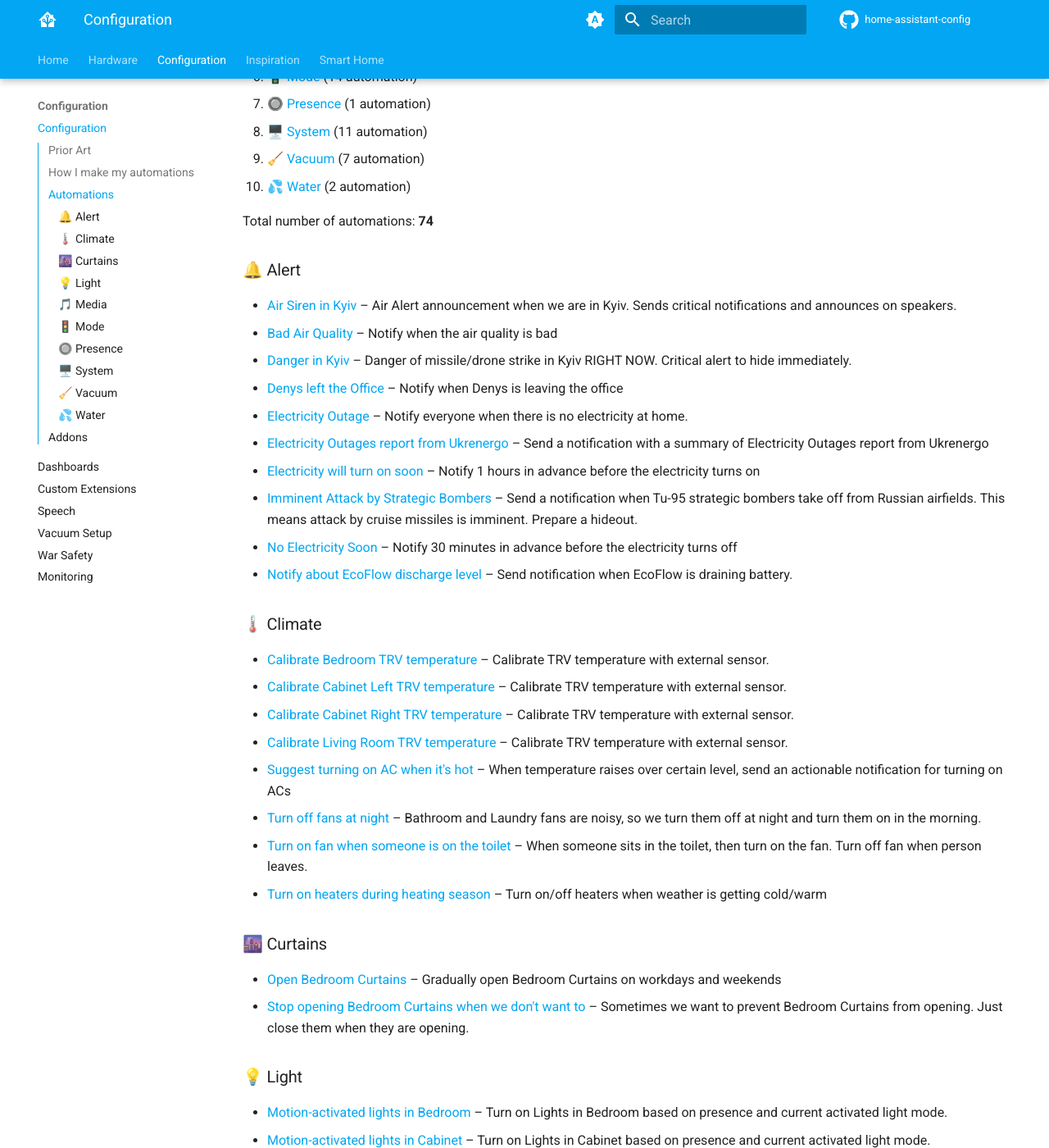
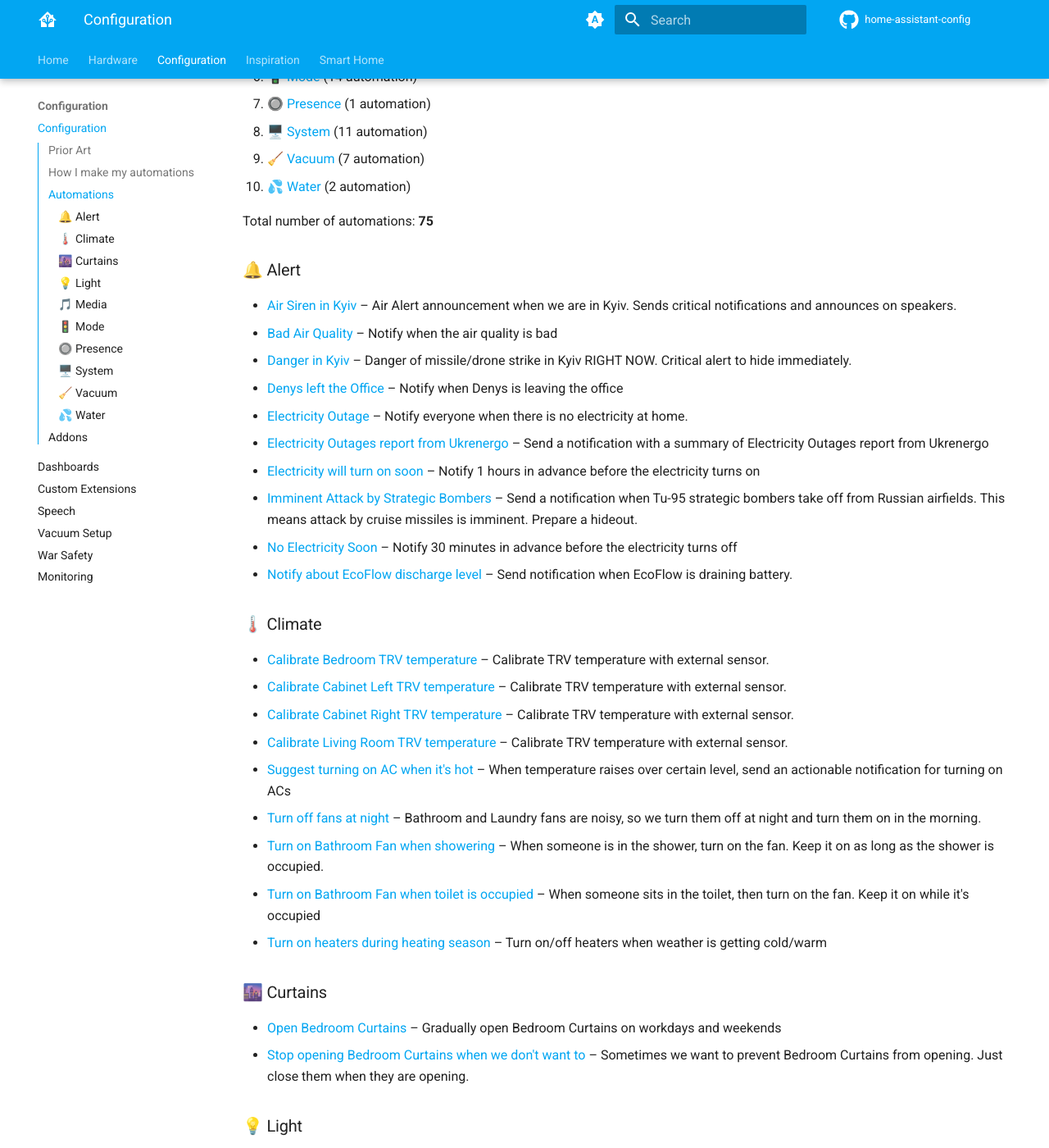
Before and after one commit to denysdovhan/home-assistant-config, an MkDocs documentation site: the page built from docs/config/index.md, in a window 1280 px wide and 1400 px high, scrolled down 1428 px. Shown: the whole window at 82% size. Built offline with MkDocs 1.6.1 and Material for MkDocs 9.7.7, drawn with Linux system fonts in a browser that asks for light colours; comment, search, counter and statistics services are not loaded; some of the changed text lies outside the part shown.

Commit message:
docs: Update docs

```diff
--- a/docs/config/index.md
+++ b/docs/config/index.md
@@ -48,7 +48,7 @@ Here you can discover all of the automations powering my home. The list is autom
 1. [🧹 Vacuum](#-vacuum) (7 automation)
 1. [💦 Water](#-water) (2 automation)
 
-Total number of automations: **74**️
+Total number of automations: **75**️
 
 ### 🔔 Alert
 
@@ -71,7 +71,8 @@ Total number of automations: **74**️
 - [Calibrate Living Room TRV temperature](https://github.com/denysdovhan/home-assistant-config/blob/9ff2a365ae41e27ddb5c0d6074cc071df4f6adf8/automations.yaml#L1368) – Calibrate TRV temperature with external sensor.
 - [Suggest turning on AC when it's hot](https://github.com/denysdovhan/home-assistant-config/blob/9ff2a365ae41e27ddb5c0d6074cc071df4f6adf8/automations.yaml#LNone) – When temperature raises over certain level, send an actionable notification for turning on ACs
 - [Turn off fans at night](https://github.com/denysdovhan/home-assistant-config/blob/9ff2a365ae41e27ddb5c0d6074cc071df4f6adf8/automations.yaml#L2107) – Bathroom and Laundry fans are noisy, so we turn them off at night and turn them on in the morning.
-- [Turn on fan when someone is on the toilet](https://github.com/denysdovhan/home-assistant-config/blob/9ff2a365ae41e27ddb5c0d6074cc071df4f6adf8/automations.yaml#L955) – When someone sits in the toilet, then turn on the fan. Turn off fan when person leaves.
+- [Turn on Bathroom Fan when showering](https://github.com/denysdovhan/home-assistant-config/blob/9ff2a365ae41e27ddb5c0d6074cc071df4f6adf8/automations.yaml#L2794) – When someone is in the shower, turn on the fan. Keep it on as long as the shower is occupied.
+- [Turn on Bathroom Fan when toilet is occupied](https://github.com/denysdovhan/home-assistant-config/blob/9ff2a365ae41e27ddb5c0d6074cc071df4f6adf8/automations.yaml#L955) – When someone sits in the toilet, then turn on the fan. Keep it on while it's occupied
 - [Turn on heaters during heating season](https://github.com/denysdovhan/home-assistant-config/blob/9ff2a365ae41e27ddb5c0d6074cc071df4f6adf8/automations.yaml#L479) – Turn on/off heaters when weather is getting cold/warm
 
 ### 🌆 Curtains
```
Also changed, not shown: other parts of docs/config/index.md (+1 -1 lines).
